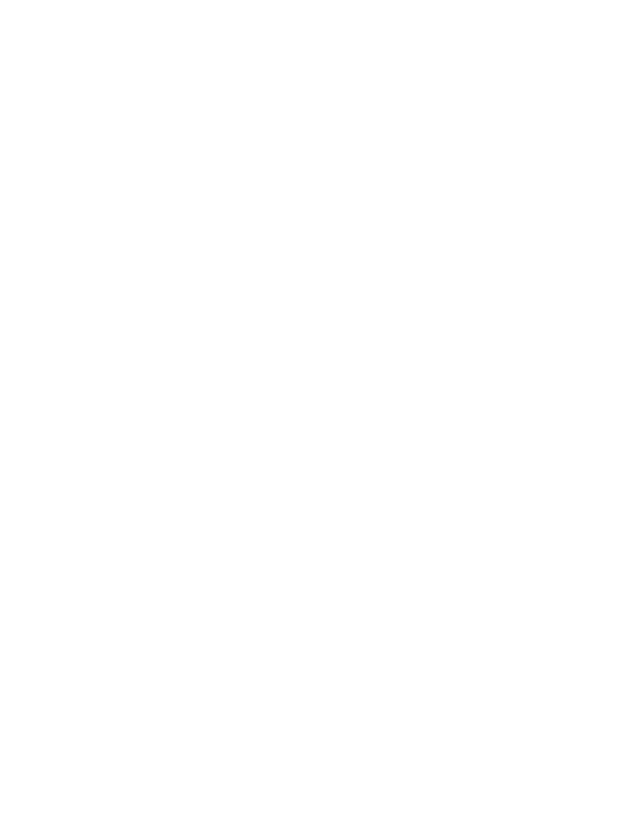
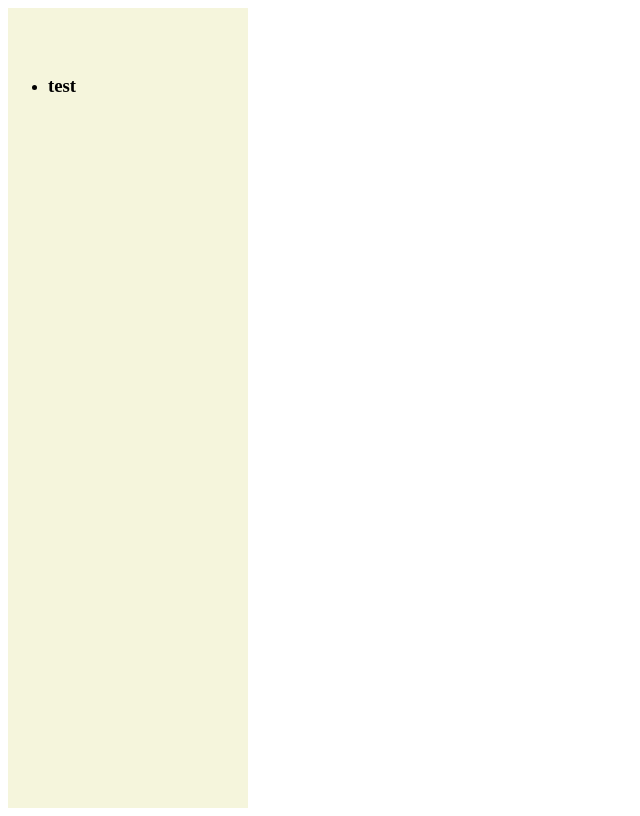
Before and after one commit to ttnluong/odin-todo-list, a website built with webpack: page src/template.html in a window 1280 px wide. Shown: the whole page, without its empty margins (0-640 px from the left). Built offline with nearby package versions, Linux system fonts and the light colour scheme.

Commit message:
Setup JS module project list

```diff
--- a/src/index.js
+++ b/src/index.js
@@ -1,4 +1,7 @@
 import "./styles.css";
-import loadHome from "./home.js";
-import loadMenu from "./menu.js";
-import loadAbout from "./about.js";
+import { addProjectToList } from "./state.js";
+// import "./events.js";
+import { displayProjects } from "./render.js";
+
+addProjectToList("test", "test", "test");
+displayProjects();
--- a/src/render.js
+++ b/src/render.js
@@ -1,15 +1,28 @@
-function createListItem(project) {
+import { getProjects } from "./state.js";
 
+function createProjectItem(project) {
+    const projectItem = document.createElement("li");
+    const projectTitle = document.createElement("h3");
+
+    projectTitle.textContent = project.title;
+
+    projectItem.append(projectTitle);
+
+    return projectItem;
 }
 
-function createCard(task) {
-
+export function displayProjects() {
+    const list = document.querySelector(".nav-projects");
+    list.innerHTML = "";
+    getProjects().forEach(project => list.appendChild(createProjectItem(project)));
 }
 
-function displayProjects() {
+
+
+/* function createTaskCard(task) {
 
 }
 
 function displayTasks() {
 
-}
+} */
--- a/src/state.js
+++ b/src/state.js
@@ -1,21 +1,27 @@
 const projects = [];
 const tasks = [];
 
-class Project {
-    constructor(title, color, order) {
+export class Project {
+    constructor(title, description, color, order) {
         this.id = crypto.randomUUID();
         this.title = title;
+        this.description = description;
         this.color = color;
         this.order = order;
     };
 };
 
-function addProjectToList {
-    const project = new Project();
+export function addProjectToList(title, description, color, order) {
+    const project = new Project(title, description, color, order);
     projects.push(project);
+    return project;
 };
 
-class Task {
+export function getProjects() {
+    return projects;
+}
+
+/* class Task {
     constructor(projectId, title, description, dueDate, priority, notes, checklist) {
         this.id = crypto.randomUUID();
         this.projectId = projectId;
@@ -28,7 +34,7 @@
     };
 };
 
-function addTaskToProject {
+function addTaskToProject() {
     const task = new Task();
     tasks.push(task);
-};
+}; */
--- a/src/styles.css
+++ b/src/styles.css
@@ -0,0 +1,27 @@
+body {
+    height: 100vh;
+}
+
+.container {
+    height: 100%;
+    display: grid;
+    grid-template-columns: auto 1fr auto;
+    grid-template-areas:
+    "nav tasks form";
+}
+
+nav {
+    grid-area: nav;
+    display: grid;
+    grid-auto-rows: min-content;
+    background-color: beige;
+}
+
+ul {
+
+}
+
+nav li {
+    width: 200px;
+    height: 100px;
+}
--- a/src/template.html
+++ b/src/template.html
@@ -4,12 +4,16 @@
     <meta charset="UTF-8">
     <meta name="viewport" content="width=device-width, initial-scale=1.0">
     <link rel="stylesheet" href="https://fonts.googleapis.com/css?family=Fredoka:400,500,600;">
-    <title>Document</title>
+    <title>To Do List</title>
 </head>
 <body>
    <div class="container">
         <nav>
-            <!-- sidebar -->
+            <ul class="nav-all">
+            </ul>
+             <ul class="nav-projects">
+                <!-- render project list -->
+            </ul>
         </nav>
         <main>
             <header>
```
Also changed, not shown: src/events.js (+9 -0 lines).
